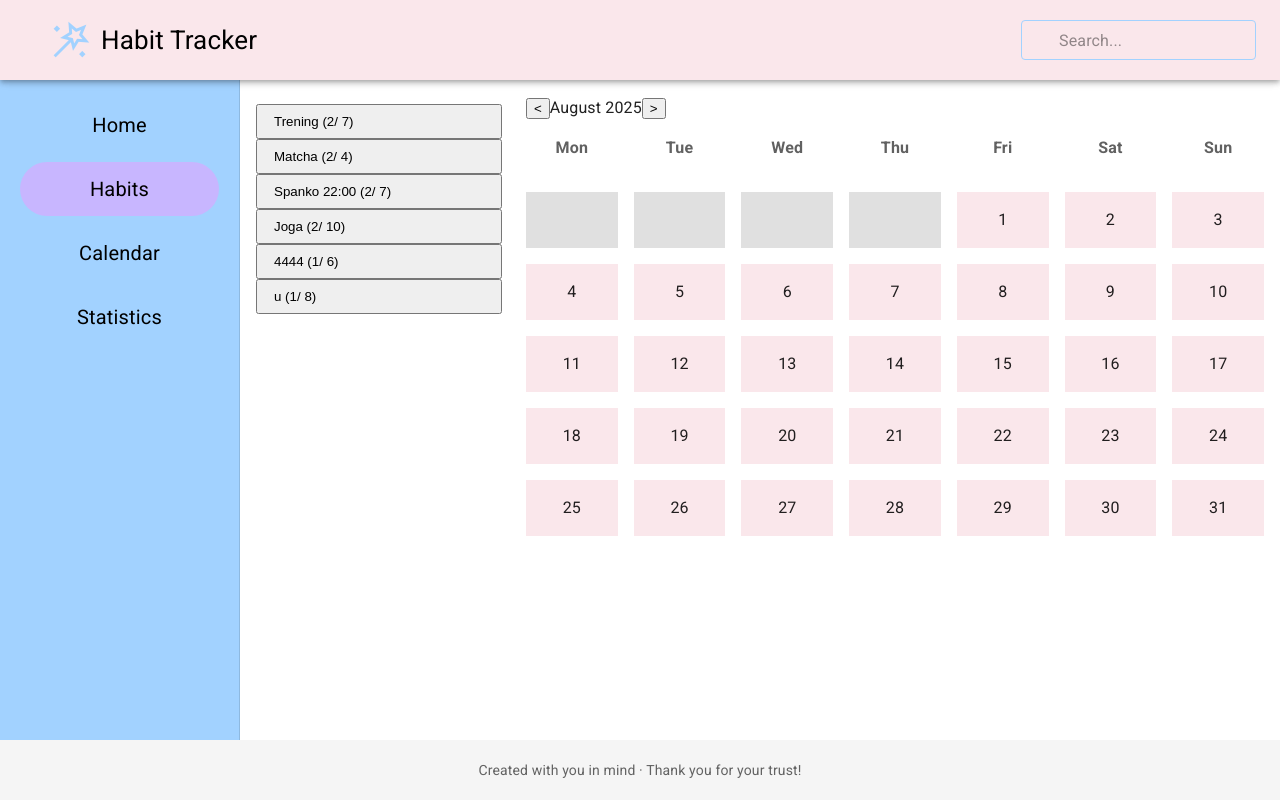
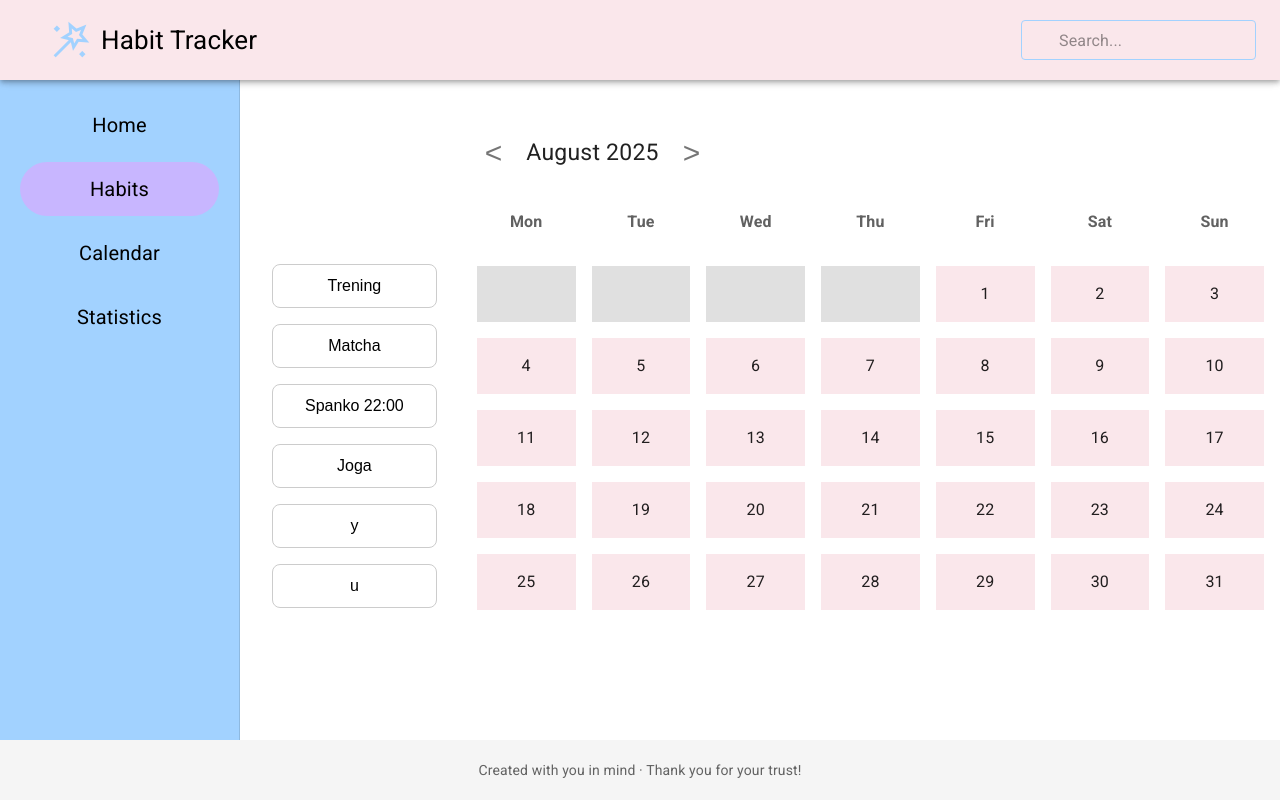
Before and after one commit to aszymeczko/habit-tracker, a React (Vite) app: page /habits in a window 1280 px wide. Built offline with nearby package versions, Linux system fonts and the light colour scheme; data requests are answered from the project's data file; some icons are missing.

Commit message:
Fix styles

```diff
--- a/public/db.json
+++ b/public/db.json
@@ -53,8 +53,8 @@
       ]
     },
     {
-      "id": "6b42",
-      "name": "4444",
+      "id": "5e3e",
+      "name": "y",
       "goal": 6,
       "progress": 1,
       "color": "#FFDAC1",
@@ -65,9 +65,9 @@
       ]
     },
     {
-      "id": "e8bc",
+      "id": "e914",
       "name": "u",
-      "goal": 8,
+      "goal": 9,
       "progress": 1,
       "color": "#FFB7B2",
       "lastCompletedDate": "2025-09-15",
--- a/src/components/pages/Calendar/CalendarHeader.jsx
+++ b/src/components/pages/Calendar/CalendarHeader.jsx
@@ -1,3 +1,7 @@
+import IconButton from "@mui/material/IconButton";
+import Typography from "@mui/material/Typography";
+import { Box } from "@mui/material";
+
 const CalendarHeader = ({ currentYear, currentMonth, onNext, onPrevious }) => {
   const monthNames = [
     "January",
@@ -15,11 +19,17 @@ const CalendarHeader = ({ currentYear, currentMonth, onNext, onPrevious }) => {
   ];
 
   return (
-    <div>
-      <button onClick={onPrevious}>{"<"}</button>
-      <span>{`${monthNames[currentMonth]} ${currentYear}`}</span>
-      <button onClick={onNext}>{">"}</button>
-    </div>
+    <Box sx={{ display: "flex", alignItems: "center", gap: 2, pb: 2 }}>
+      <IconButton onClick={onPrevious} sx={{ fontSize: 30 }}>
+        {"<"}
+      </IconButton>
+      <Typography
+        sx={{ fontSize: 23 }}
+      >{`${monthNames[currentMonth]} ${currentYear}`}</Typography>
+      <IconButton onClick={onNext} sx={{ fontSize: 30 }}>
+        {">"}
+      </IconButton>
+    </Box>
   );
 };
 
--- a/src/components/pages/Habits/Habits.jsx
+++ b/src/components/pages/Habits/Habits.jsx
@@ -20,22 +20,42 @@ const Habits = () => {
   }
 
   return (
-    <Box sx={{ display: "flex", gap: 3 }}>
+    <Box sx={{ display: "flex", gap: 3, my: 4 }}>
       <Box sx={{ flex: 1 }}>
-        <List>
+        <List
+          sx={{
+            padding: 2,
+            mt: 15,
+          }}
+        >
           {habits.map((habit) => (
             <ListItem
               key={habit.id}
               component="button"
               selected={selectedHabit?.id === habit.id}
               onClick={() => setSelectedHabit(habit)}
+              sx={{
+                backgroundColor:
+                  selectedHabit?.id === habit.id ? habit.color : "inherit",
+                "&:hover": {
+                  backgroundColor:
+                    selectedHabit?.id === habit.id ? habit.color : "#e0e0e0",
+                  cursor: "pointer",
+                },
+                padding: "12px 16px",
+                mb: 2,
+                borderRadius: 2,
+                border: "1px solid #ccc",
+                justifyContent: "center",
+                fontSize: "16px",
+              }}
             >
-              {habit.name} ({habit.progress}/ {habit.goal})
+              {habit.name}
             </ListItem>
           ))}
         </List>
       </Box>
-      <Box sx={{ flex: 3 }}>
+      <Box sx={{ flex: 4 }}>
         <Calendar highlightedDays={selectedHabit || {}} />
       </Box>
     </Box>
--- a/src/components/pages/Home/Home.jsx
+++ b/src/components/pages/Home/Home.jsx
@@ -130,6 +130,7 @@ const Home = () => {
             display: "flex",
             justifyContent: "center",
             fontSize: 45,
+            ml: 24,
           }}
         >
           My Habits
@@ -161,8 +162,9 @@ const Home = () => {
         sx={{
           display: "flex",
           flexWrap: "wrap",
-          gap: 2,
+          gap: 3,
           mt: 4,
+          justifyContent: "center",
         }}
       >
         {filteredHabits.map((habit) => {
@@ -184,8 +186,8 @@ const Home = () => {
               }
               sx={{
                 position: "relative",
-                width: "300px",
-                height: "250px",
+                width: "350px",
+                height: "300px",
                 padding: 2,
                 borderRadius: "16px",
                 display: "flex",
--- a/src/utils/utils.jsx
+++ b/src/utils/utils.jsx
@@ -39,7 +39,7 @@ const habitColors = [
 let colorIndex = 0;
 
 export const getNextColor = (habitsCount) => {
-  return habitColors[habitsCount % habitColors.length];
+  return habitColors[habitsCount];
 };
 
 // Funkcja zmniejszania colorIndex
```
